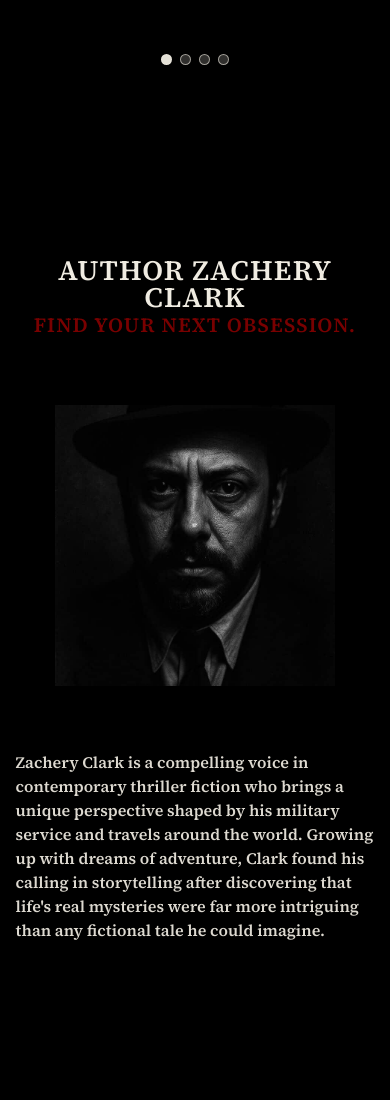
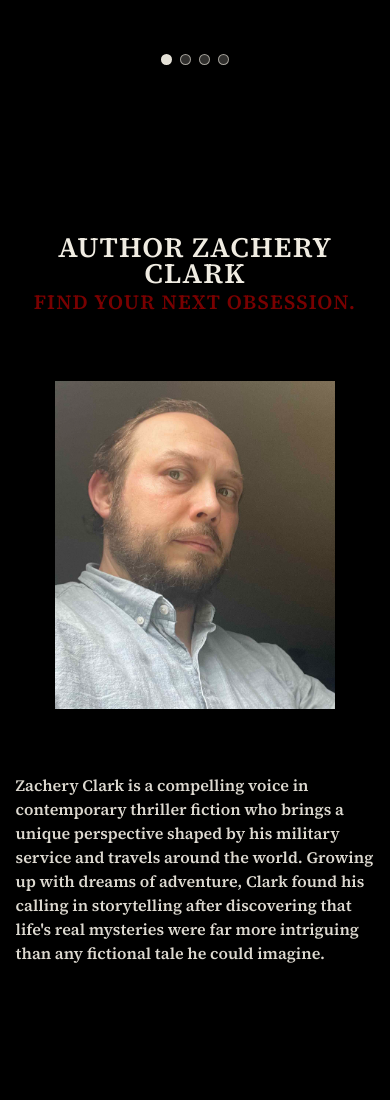
Before and after one commit to hayde26904/Zachery-Clark-Books, a Node server app: page / in a window 390 px wide. Shown: the part 1668-2768 px from the top of the page. Run offline with Node 20, Linux system fonts and the light colour scheme.

Commit message:
updated author image

```diff
--- a/static/css/styles.css
+++ b/static/css/styles.css
@@ -733,7 +733,7 @@ h3.mayhem-tagline {
 
 .author-photo-shell {
     grid-area: photo;
-    width: min(100%, 440px);
+    width: min(100%, 360px);
     justify-self: end;
     overflow: hidden;
 }
@@ -753,9 +753,12 @@ h3.mayhem-tagline {
 
 .author-photo {
     width: 100%;
-    height: min(40vw, 500px);
+    height: min(34vw, 420px);
     display: block;
     object-fit: cover;
+    object-position: 30% 34%;
+    transform: scale(1.7);
+    transform-origin: 30% 34%;
 }
 
 .author-title {
@@ -1179,9 +1182,12 @@ h3.mayhem-tagline {
     }
 
     .author-photo {
-        height: auto;
+        height: min(84vw, 385px);
         max-height: none;
-        object-fit: contain;
+        object-fit: cover;
+        object-position: 30% 34%;
+        transform: scale(1.7);
+        transform-origin: 30% 34%;
     }
 
     .swag-section {
--- a/views/index.ejs
+++ b/views/index.ejs
@@ -124,7 +124,7 @@
                     <b class="author-body">Zachery Clark is a compelling voice in contemporary thriller fiction who brings a unique perspective shaped by his military service and travels around the world. Growing up with dreams of adventure, Clark found his calling in storytelling after discovering that life's real mysteries were far more intriguing than any fictional tale he could imagine.</b>
                 </div>
                 <div class="author-photo-shell">
-                    <img src="/assets/img/scaryzach.jpg" class="author-photo" alt="Portrait of Zachery Clark" />
+                    <img src="/assets/img/nicezach.jpg" class="author-photo" alt="Portrait of Zachery Clark" />
                 </div>
             </div>
         </section>
```
Also changed, not shown: assets/img/nicezach.jpg (added).
